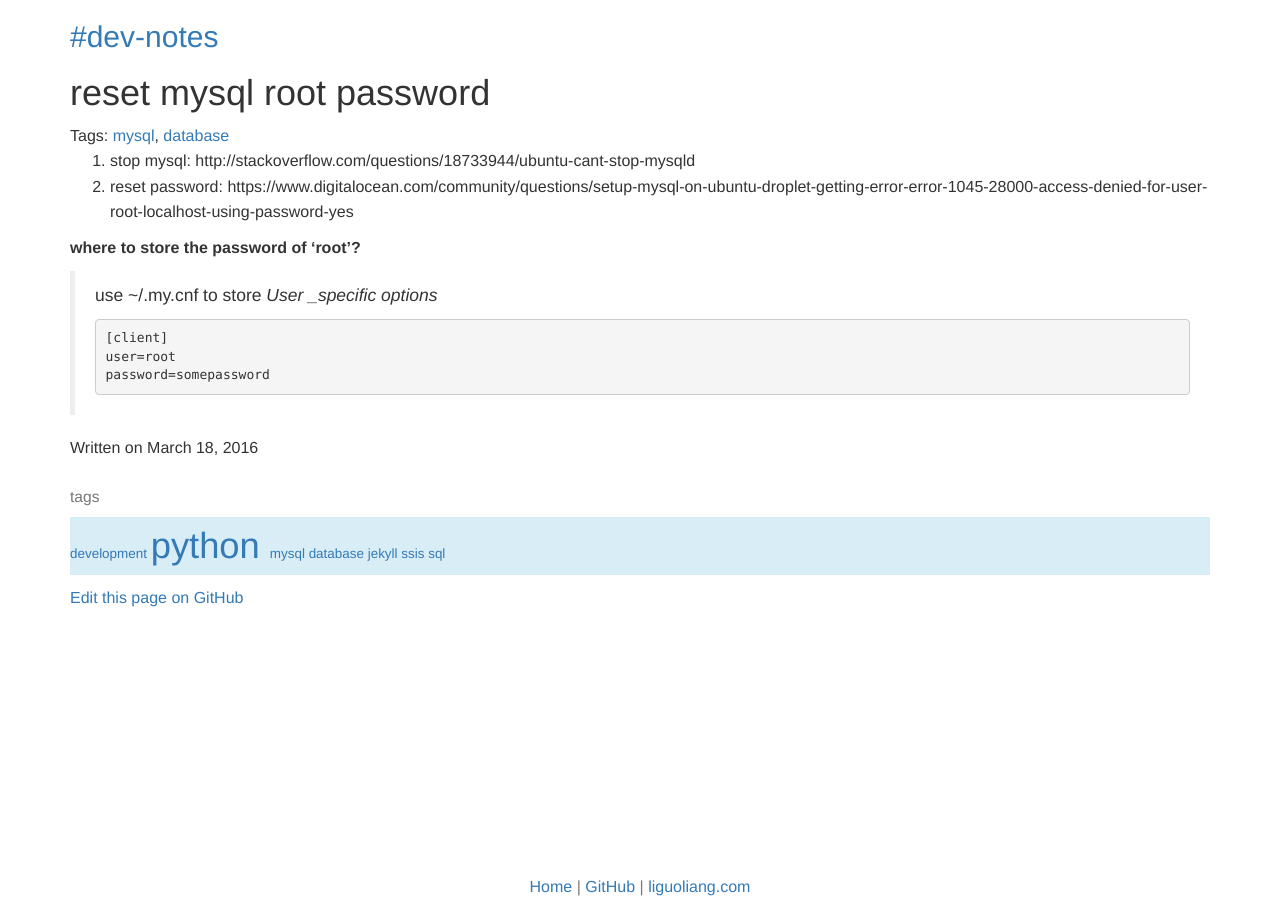
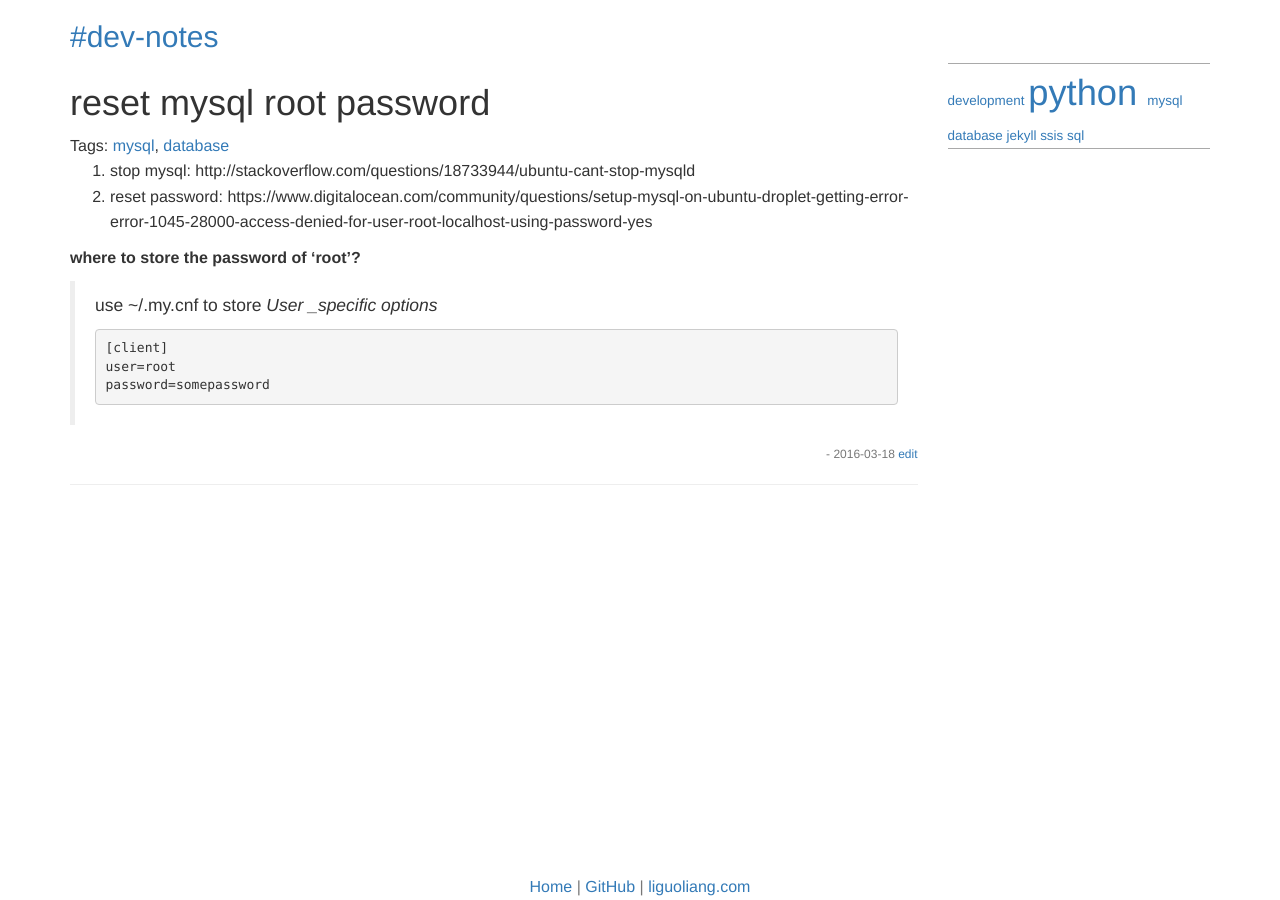
Before and after one commit to gary-liguoliang/notes, a Jekyll site: the page built from _posts/2016-03-18-mysql-reset-root-password.md, in a window 1280 px wide. Built offline with Jekyll 4.4.1, drawn with Linux system fonts in a browser that asks for light colours; comment, search, counter and statistics services are not loaded.

Commit message:
updated layout

```diff
--- a/_config.yml
+++ b/_config.yml
@@ -6,5 +6,5 @@ gems:
    - jekyll-paginate
    - jekyll-sitemap
 baseurl: /notes
-paginate: 15
+paginate: 20
 paginate_path: "/page:num/"
--- a/_layouts/default.html
+++ b/_layouts/default.html
@@ -20,6 +20,12 @@ body {
     font-size: 16px;
     line-height: 1.6;
 }
+
+.box {
+  border-top:1px solid darkgrey;
+  border-bottom:1px solid darkgrey;
+}
+
 </style>
     </head>
     <body>
@@ -28,15 +34,14 @@ body {
   <div class="site">
       <div class="header">
         <h1 class="title"><a href="/">{{ site.name }}</a></h1>
-              <h2 class="title"><a class="extra" href="/notes">#dev-notes</a></h2>
+        <h2 class="title"><a class="extra" href="/notes/">#dev-notes</a></h2>
+      </div>
   </div>
 
-                {{ content }}
-
-          </div>
-
-<h3><small>tags</small></h3>
-<p class="bg-info">
+  <div class="row">
+    <div class="col-md-9">  {{ content }}</div>
+    <div class="col-md-3">
+      <div class="box">
         {% for tag in site.tags %}
           <span style="font-size: {{ tag | last | size | times: 100 | divided_by: site.tags.size | plus: 70  }}%">
             <a href="{{site.baseurl}}/tags/#{{ tag | first | slugize }}">
@@ -44,18 +49,17 @@ body {
             </a>
           </span>
         {% endfor %}
-</p>
+      </div>
+    </div>
+  </div>
 
-<a href="https://github.com/guoliang-dev/notes/edit/gh-pages/{{ page.path }}">
-Edit this page on GitHub
-</a>
-
-</div> <!-- /container -->
+</div>
 
 <div class="footer navbar-fixed-bottom" >
   <p class="text-center text-muted" style="margin: 0px; padding: 0px">
     <a href="http://dev.liguoliang.com">Home</a> | <a href="https://github.com/guoliang-dev">GitHub</a> | <a href="http://liguoliang.com">liguoliang.com<a>
   </p>
 </div>
+
 </body>
 </html>
--- a/_layouts/post.html
+++ b/_layouts/post.html
@@ -10,11 +10,23 @@ layout: default
     {{ content }}
   </div>
 
-  <div class="date">
-    Written on {{ page.date | date: "%B %e, %Y" }}
+  <div class="date text-right text-muted" style="font-size:12px">
+    - {{ page.date | date: "%Y-%m-%d" }}
+    <a href="https://github.com/guoliang-dev/notes/edit/gh-pages/{{ page.path }}">edit</a>
+    <hr />
   </div>
+</article>
 
-</article>
+<script async src="//pagead2.googlesyndication.com/pagead/js/adsbygoogle.js"></script>
+<!-- new -->
+<ins class="adsbygoogle"
+     style="display:block"
+     data-ad-client="ca-pub-4700775013300998"
+     data-ad-slot="6737447649"
+     data-ad-format="auto"></ins>
+<script>
+(adsbygoogle = window.adsbygoogle || []).push({});
+</script>
 
 <div id="disqus_thread"></div>
 <script>
--- a/index.html
+++ b/index.html
@@ -11,7 +11,7 @@ title: Dev notes
   </ul>
 
 {% if paginator.total_pages > 1 %}
-<div class="pagination">
+<div class="text-center">
   {% if paginator.previous_page %}
     <a href="{{ paginator.previous_page_path | prepend: site.baseurl | replace: '//', '/' }}">&laquo; Prev</a>
   {% else %}
```
Lines whose indentation alone changed are shown as unchanged.
